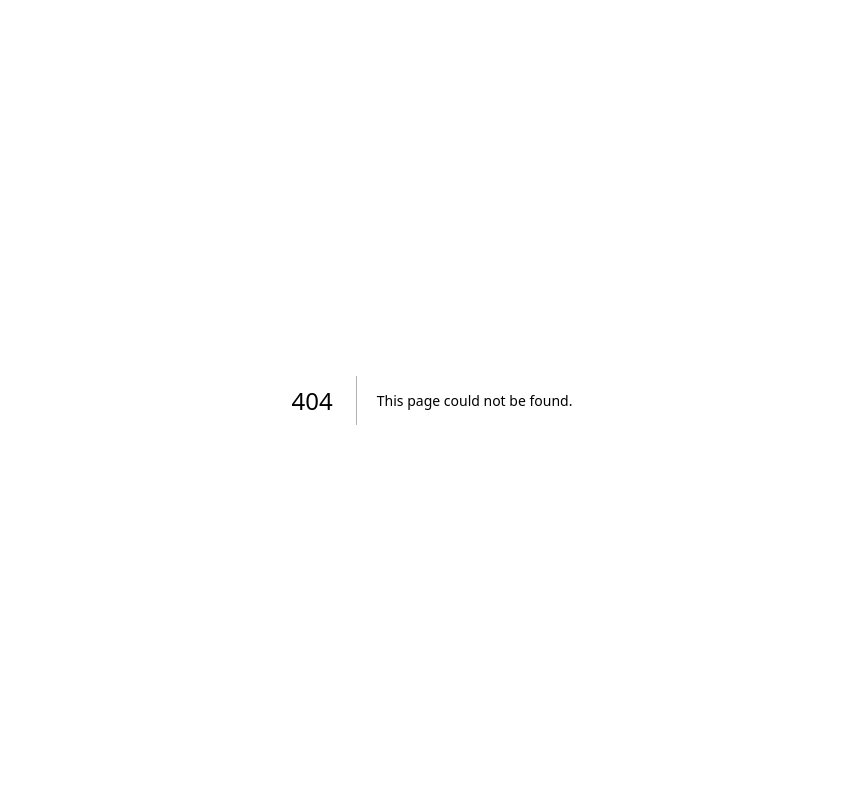
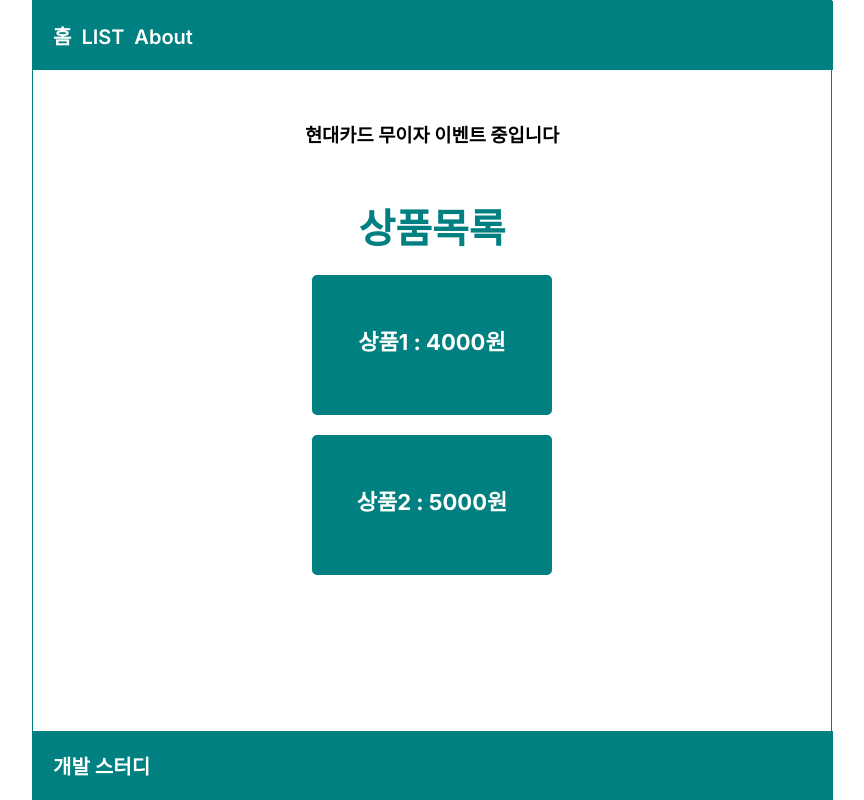
Before and after one commit to J-SoYoung/Lecture_Study_Next.js, a Next.js app in the folder next-start/: page /list in a window 1280 px wide. Before the commit this address had no page. Shown: the whole page, without its empty margins (208-1072 px from the left). Built offline with nearby package versions, Linux system fonts and the light colour scheme.

Commit message:
[ ADD ] next.js에서 라우팅을 구현하라

```diff
--- a/next-start/app/globals.css
+++ b/next-start/app/globals.css
@@ -1,10 +1,49 @@
-.title-box {
+body {
   width: 800px;
-  padding: 10px;
+  height: 100vh;
+  margin: 0 auto;
   box-sizing: border-box;
   border: 1px solid teal;
   text-align: center;
 }
-.title {
+h1 {
   color: teal;
+  font-size: 40px;
+  margin-bottom: 20px;
 }
+h3 {
+  margin: 50px auto;
+}
+.food {
+  margin: 20px auto;
+  width: 200px;
+  height: 100px;
+  background-color: teal;
+  color: white;
+  font-size: 22px;
+  font-weight: 600;
+  padding: 20px;
+  border-radius: 5px;
+}
+.navbar,
+.footer {
+  width: 800px;
+  padding: 20px;
+  box-sizing: border-box;
+  background-color: teal;
+  font-weight: 600;
+  font-size: 20px;
+  text-align: left;
+}
+.navbar a {
+  margin-right: 10px;
+  text-decoration: none;
+  color: white;
+}
+.footer {
+  position: fixed;
+  bottom: 0;
+}
+.footer span {
+  color: white;
+}
--- a/next-start/app/layout.js
+++ b/next-start/app/layout.js
@@ -1,17 +1,29 @@
-import './globals.css'
-import { Inter } from 'next/font/google'
+import Link from "next/link";
+import "./globals.css";
+import { Inter } from "next/font/google";
 
-const inter = Inter({ subsets: ['latin'] })
+const inter = Inter({ subsets: ["latin"] });
 
 export const metadata = {
-  title: 'Create Next App',
-  description: 'Generated by create next app',
-}
+  title: "Create Next App",
+  description: "Generated by create next app",
+};
 
 export default function RootLayout({ children }) {
   return (
     <html lang="en">
-      <body className={inter.className}>{children}</body>
+      <body className={inter.className}>
+        <div className="navbar">
+          <Link href="/">홈</Link>
+          <Link href="/list">LIST</Link>
+          <Link href="/list/subpage">About</Link>
+        </div>
+        <h3> 현대카드 무이자 이벤트 중입니다 </h3>
+        {children}
+        <div className="footer">
+          <span>개발 스터디</span>
+        </div>
+      </body>
     </html>
-  )
+  );
 }
--- /dev/null
+++ b/next-start/app/list/page.js
@@ -0,0 +1,17 @@
+import React from "react";
+
+export default function List() {
+  return (
+    <>
+      <div className="food-box">
+        <h1>상품목록</h1>
+        <div className="food">
+          <h4>상품1 : 4000원</h4>
+        </div>
+        <div className="food">
+          <h4>상품2 : 5000원</h4>
+        </div>
+      </div>
+    </>
+  );
+}
--- a/next-start/app/page.js
+++ b/next-start/app/page.js
@@ -1,5 +1,6 @@
 import Image from "next/image";
 import styles from "./page.module.css";
+import Link from "next/link";
 
 export default function Home() {
   const name = "jung";
```
Also changed, not shown: next-start/app/list/subpage/page.js (added, +11 -0 lines).
